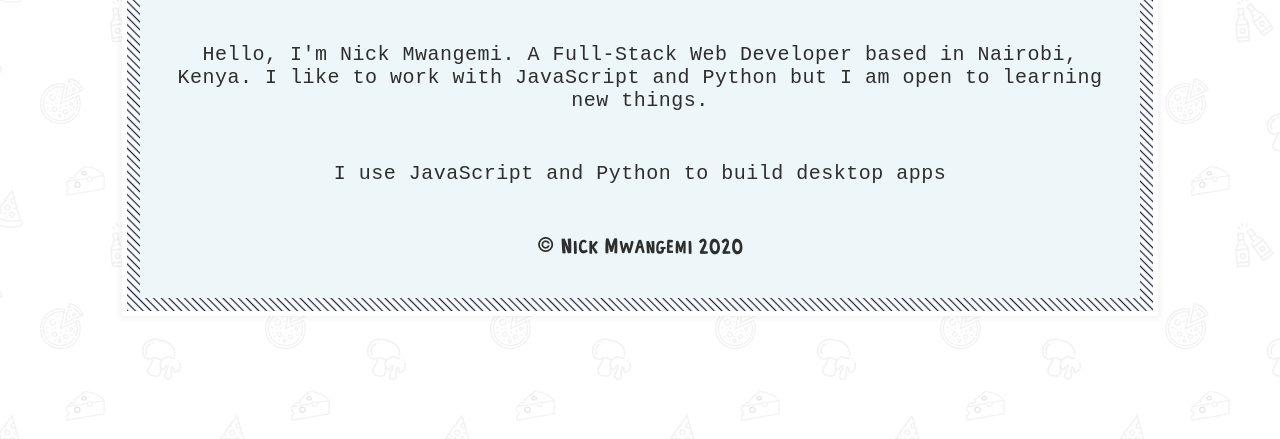
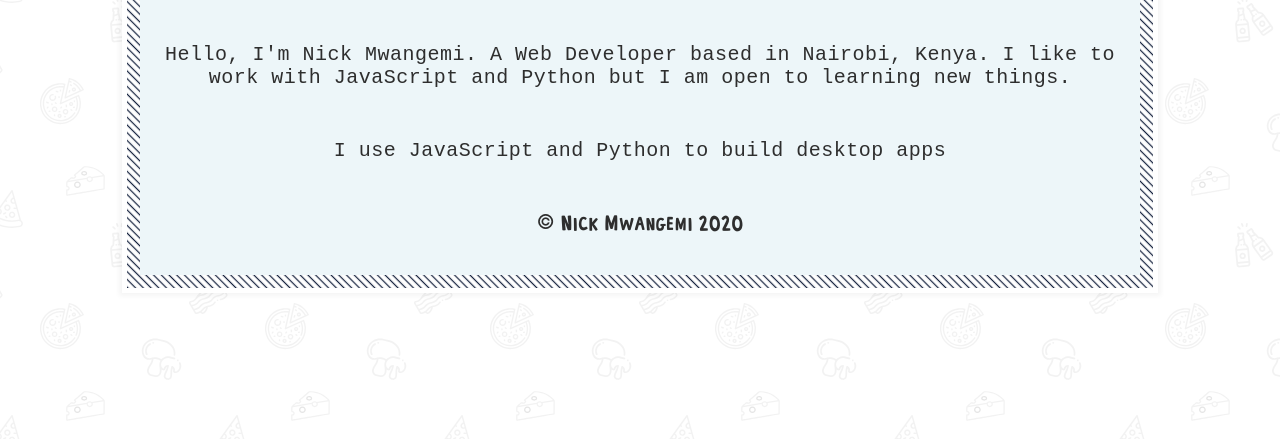
Before and after one commit to nickmwangemi/nickmwangemi.github.io, a Gatsby site in the folder gatsby/: page / in a window 1280 px wide. Shown: the part 361-800 px from the top of the page. Built offline with nearby package versions, Linux system fonts and the light colour scheme; Gatsby itself is replaced by a stand-in of ours.

Commit message:
Update home page

```diff
--- a/gatsby/src/pages/index.js
+++ b/gatsby/src/pages/index.js
@@ -25,9 +25,9 @@ const HomePage = () => {
 	return (
 		<>
 			<TagLine>
-				Hello, I'm Nick Mwangemi. A Full-Stack Web Developer based in Nairobi,
-				Kenya. I like to work with JavaScript and Python but I am open to
-				learning new things.
+				Hello, I'm Nick Mwangemi. A Web Developer based in Nairobi, Kenya. I
+				like to work with JavaScript and Python but I am open to learning new
+				things.
 			</TagLine>
 			<TagLine>I use JavaScript and Python to build {text}</TagLine>
 		</>
```
